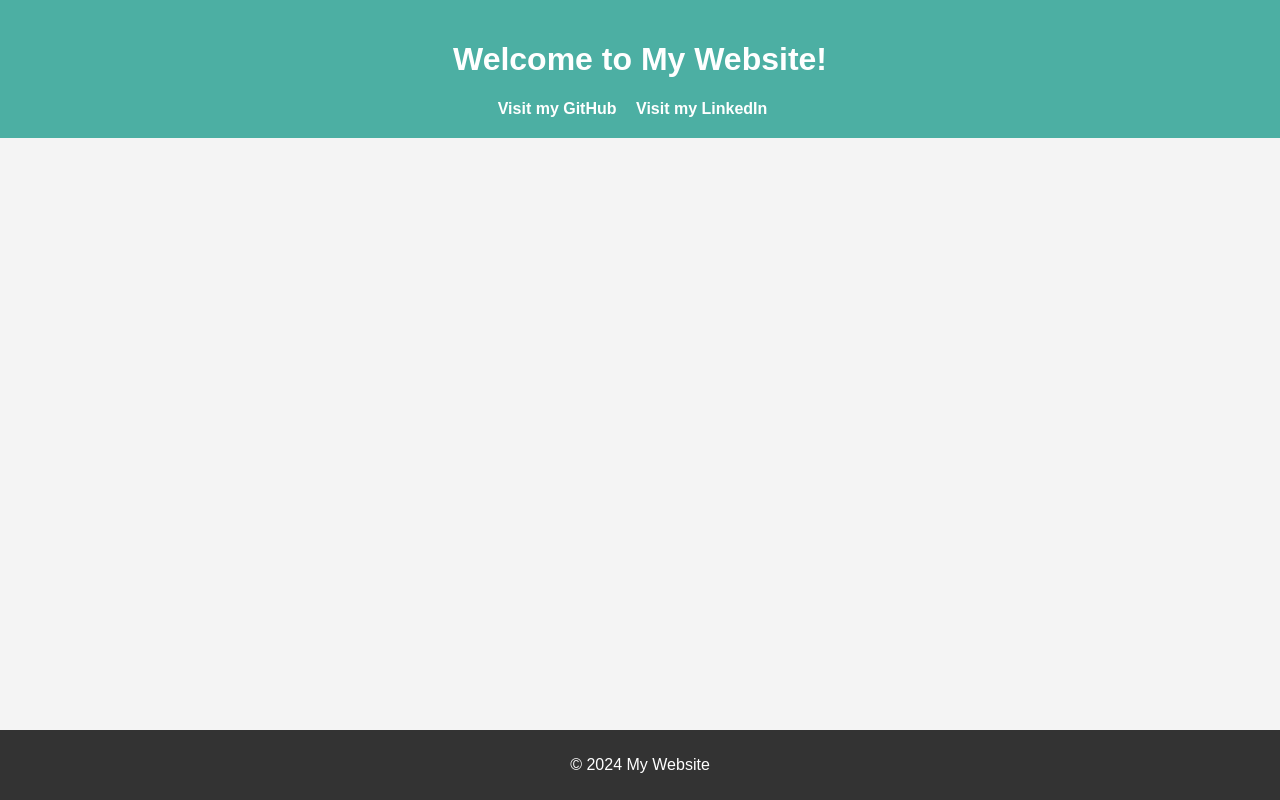
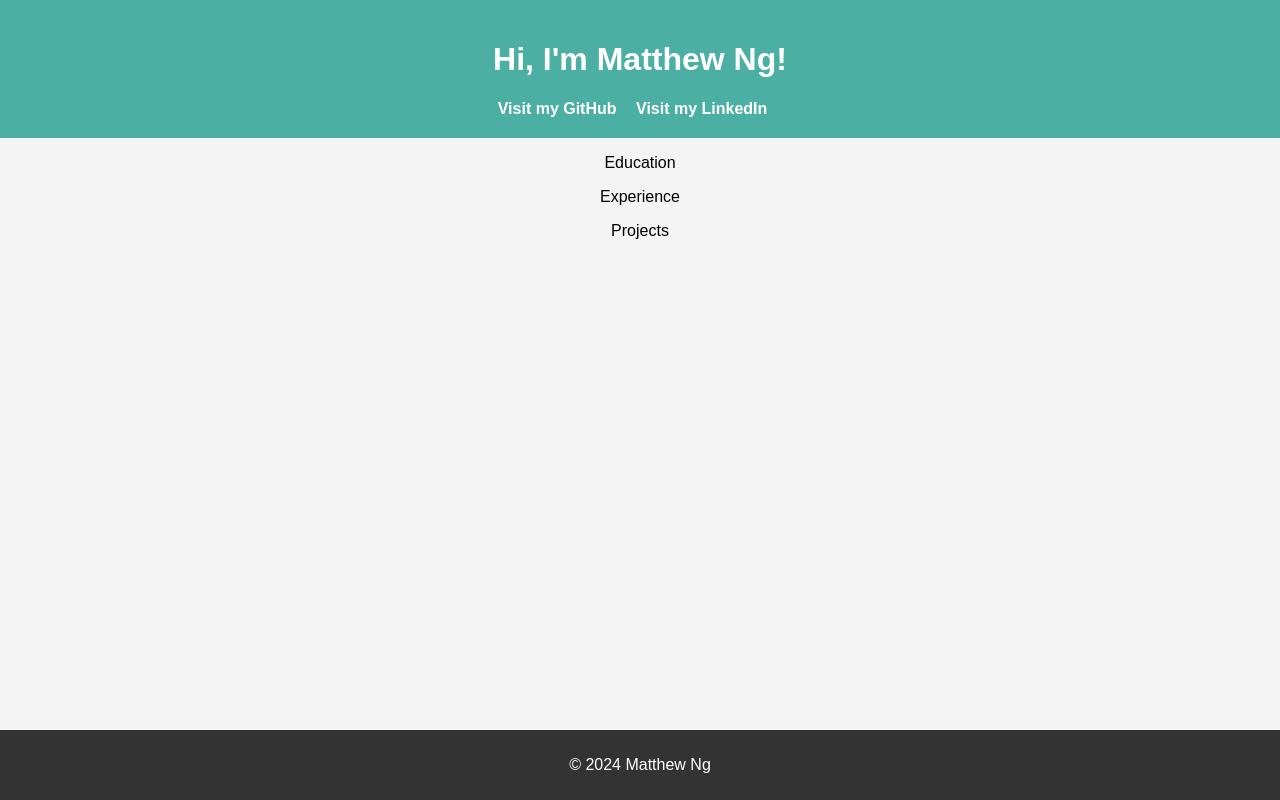
Before and after one commit to Matthewm99/-Matthewm99.github.io, a plain HTML site: page index.html in a window 1280 px wide. Drawn offline with Linux system fonts and the light colour scheme.

Commit message:
Committing

```diff
--- a/index.html
+++ b/index.html
@@ -7,7 +7,7 @@
 </head>
 <body>
 <header>
-<h1>Welcome to My Website!</h1>
+<h1>Hi, I'm Matthew Ng!</h1>
 <nav>
     <ul>
         <li><a href="https://github.com/Matthewm99" target="_blank">Visit my GitHub</a>
@@ -20,10 +20,12 @@
     </ul>
 </nav>
 </header>
-<title>Grandma's Heavy Metal Festival Journal</title>
 
+    <p>Education</p>
+    <p>Experience</p>
+    <p>Projects</p>
 <footer>
-    <p>© 2024 My Website</p>
+    <p>© 2024 Matthew Ng</p>
 </footer>
 </body>
 </html>
--- a/style.css
+++ b/style.css
@@ -1,8 +1,9 @@
 body {
-    font-family: Arial, sans-serif;
+    font-family: "Arial", sans-serif;
     background-color: #f4f4f4;
     margin: 0;
     padding: 0;
+    text-align: center;
 }
 
 header {
```
